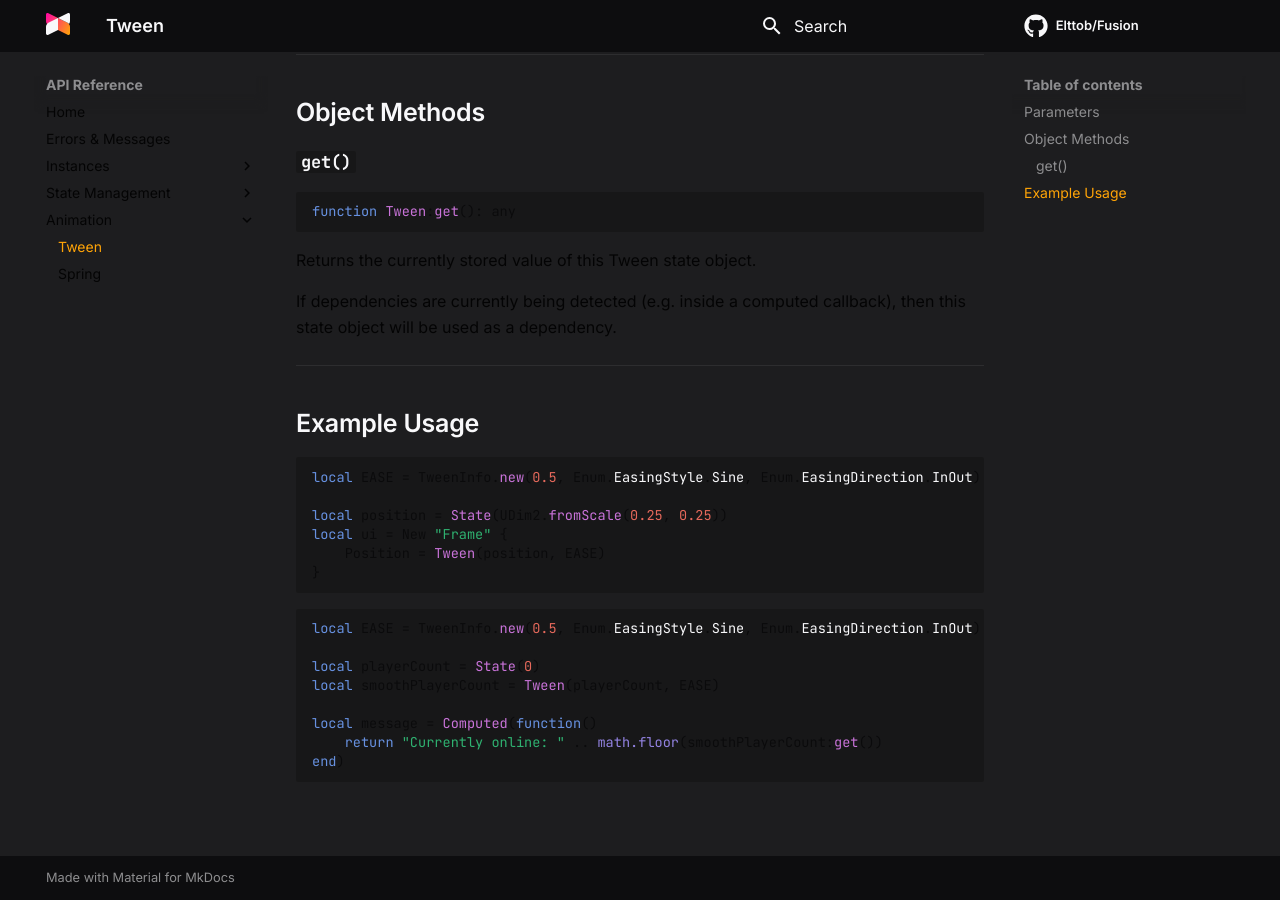
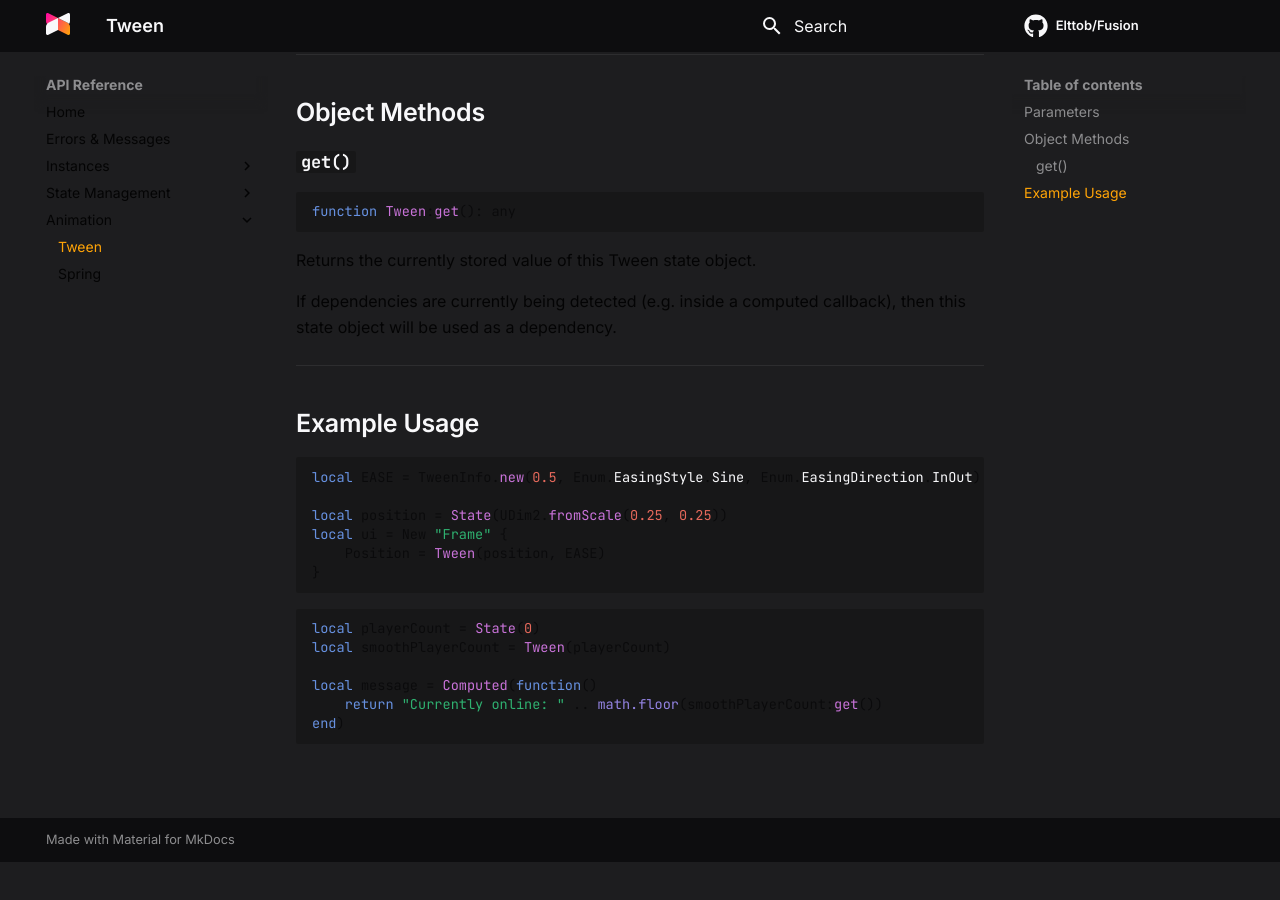
Before and after one commit to dphfox/Fusion, an MkDocs documentation site: the page built from docs/api-reference/api/tween.md, in a window 1280 px wide and 900 px high, scrolled down 512 px. Built offline with MkDocs 1.6.1 and Material for MkDocs 9.7.7, drawn with Linux system fonts in a browser that asks for light colours; comment, search, counter and statistics services are not loaded; after the commit the page ends 1374 px from its top, so only the background shows below that.

Commit message:
Tweak example #2 for Tween to show default args

````diff
--- a/docs/api-reference/api/tween.md
+++ b/docs/api-reference/api/tween.md
@@ -41,10 +41,8 @@ local ui = New "Frame" {
 ```
 
 ```Lua
-local EASE = TweenInfo.new(0.5, Enum.EasingStyle.Sine, Enum.EasingDirection.InOut)
-
 local playerCount = State(0)
-local smoothPlayerCount = Tween(playerCount, EASE)
+local smoothPlayerCount = Tween(playerCount)
 
 local message = Computed(function()
 	return "Currently online: " .. math.floor(smoothPlayerCount:get())
````
